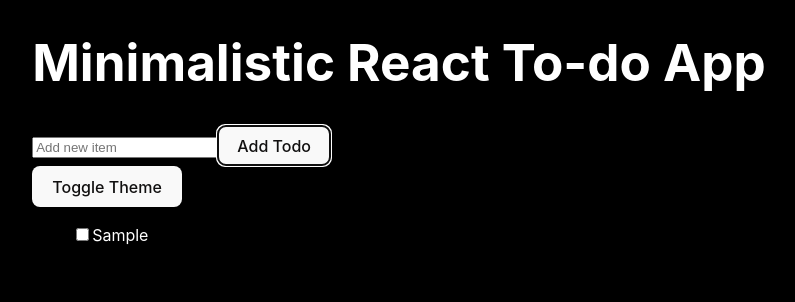
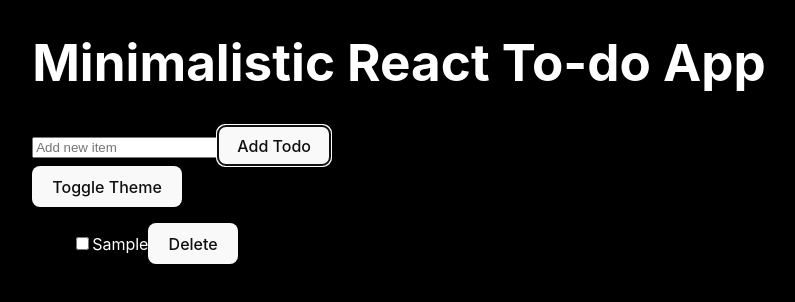
Before and after one commit to watacodes/react-todo-revisit, a React (Vite) app: page / in a window 1280 px wide. Both pictures are taken after typing "Sample" into the empty fields and a click on the button "Add Todo". Shown: the top 302 px of the page, without its empty margins (241-1036 px from the left). Built offline with nearby package versions, Linux system fonts and the light colour scheme.

Commit message:
Added deleteButton

```diff
--- a/src/components/TodoItem.jsx
+++ b/src/components/TodoItem.jsx
@@ -2,12 +2,13 @@ import { useContext } from "react";
 import { TodoContext } from "../contexts/TodoContext";
 
 const TodoItem = ({ item, styles }) => {
-  const { toggleCompleted } = useContext(TodoContext);
+  const { deleteTodo, toggleCompleted } = useContext(TodoContext);
 
   return (
     <li key={item.id}>
       <input type="checkbox" onChange={() => toggleCompleted(item.task)} />
       <label style={styles}>{item.task}</label>
+      <button onClick={() => deleteTodo(item.id)}>Delete</button>
     </li>
   );
 };
--- a/src/contexts/TodoContext.jsx
+++ b/src/contexts/TodoContext.jsx
@@ -17,6 +17,9 @@ const TodoProvider = ({ children }) => {
     setNewTodo("");
   };
 
+  const deleteTodo = (todoId) => {
+    setTodoList((prevTodos) => prevTodos.filter((item) => item.id !== todoId));
+  };
   const toggleCompleted = (todo) => {
     setTodoList(
       todoList.map((item) =>
@@ -27,7 +30,14 @@ const TodoProvider = ({ children }) => {
 
   return (
     <TodoContext.Provider
-      value={{ addTodo, toggleCompleted, newTodo, todoList, setNewTodo }}
+      value={{
+        addTodo,
+        deleteTodo,
+        toggleCompleted,
+        newTodo,
+        todoList,
+        setNewTodo,
+      }}
     >
       {children}
     </TodoContext.Provider>
```
